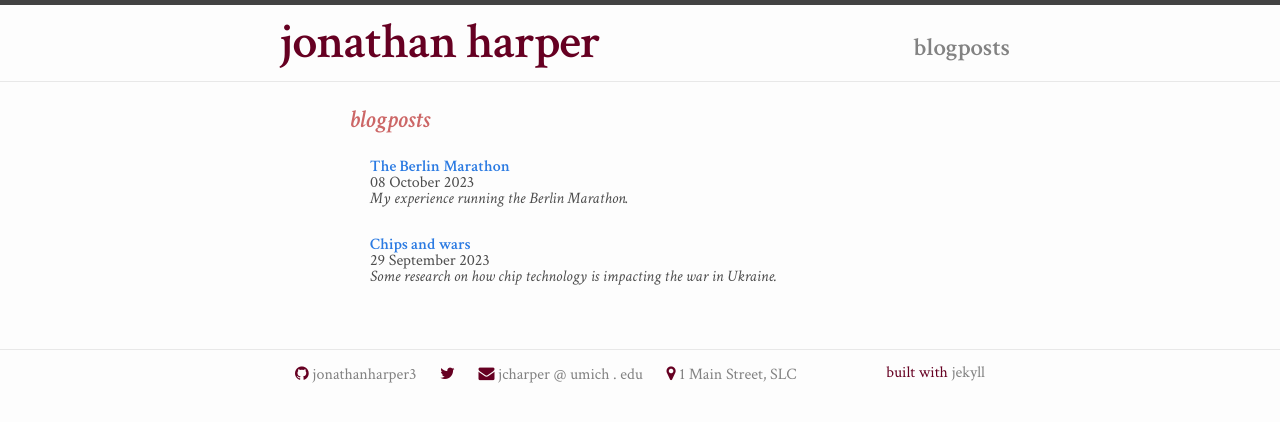
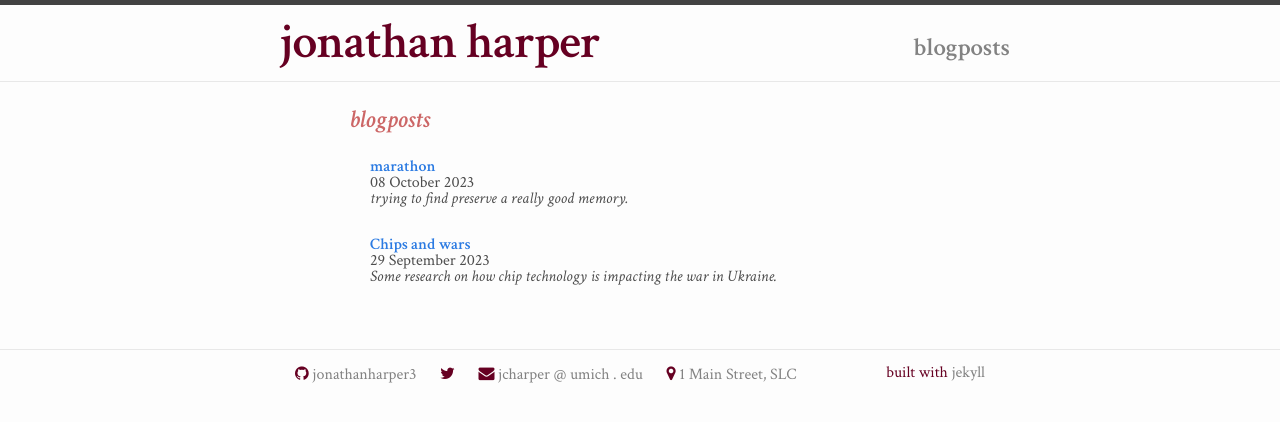
Before and after one commit to jonathanharper3/jonathanharper3.github.io, a Jekyll site: the page built from posts.html, in a window 1280 px wide. Shown: the top 422 px of the page. Built offline with Jekyll 4.4.1, drawn with Linux system fonts in a browser that asks for light colours; nearby versions of some CDN libraries.

Commit message:
Update 2023-10-08-berlinmarathon.md

```diff
--- a/_posts/2023-10-08-berlinmarathon.md
+++ b/_posts/2023-10-08-berlinmarathon.md
@@ -1,12 +1,14 @@
 ---
 layout: post
-title:  "The Berlin Marathon"
+title:  "marathon"
 date:   2023-10-08
-description: My experience running the Berlin Marathon.
+description: trying to find preserve a really good memory.
 categories: blog
 ---
 
 This past month, I ran the Berlin marathon. I had previously experienced a lot of frustration with marathons, and my goal entering the race was to not walk. If this seemed attainable, I figured a time goal of 2:30:00 would be a good day for me, and anything below this would be even better. At the end, I ended up achieving both goals and ran 2:27:44. As only a few weeks have passed, I wanted to write a post to help me remember the experience. There have also been a few marathons where friends have run faster than my time, and I’ve begun to feel a little too envious of their times, so I am hopeful that a write-up will help me feel proud of my accomplishment.
+
+--
 
 Four seconds in, pause for four seconds, four seconds out, pause for four seconds. Repeat until calm.
 
```
